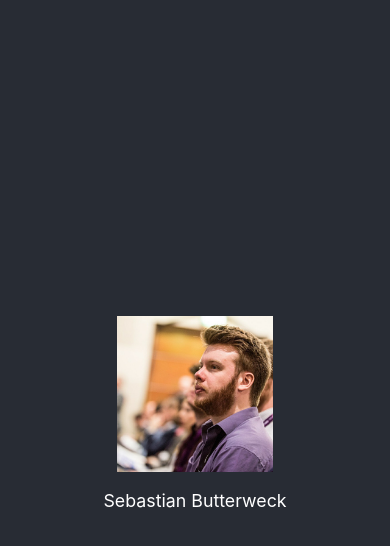
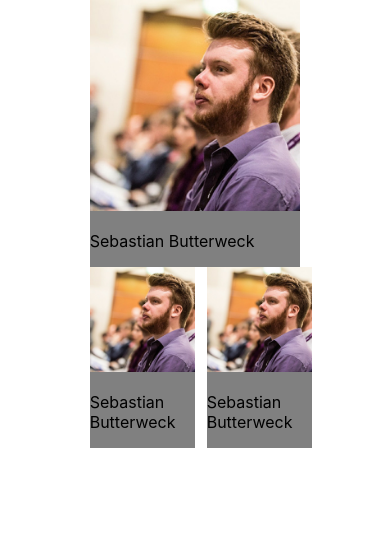
Before and after one commit to Butterweck/butt3rweck.com, a React (Create React App) app: page / in a window 390 px wide. Shown: the top 546 px of the page. Built offline with nearby package versions, Linux system fonts and the light colour scheme.

Commit message:
messing around wioth responsiveness

```diff
--- a/src/App.css
+++ b/src/App.css
@@ -1,31 +1,28 @@
 .App {
-  text-align: center;
+  position: relative;
+  width: 60%;
+  margin: 0 auto;
+  background-color: black;
 }
 
-.App-logo {
-  height: 40vmin;
+.All {
+  background-color: grey;
+  margin-left: 5%;
 }
 
-.App-header {
-  background-color: #282c34;
-  min-height: 100vh;
-  display: flex;
-  flex-direction: column;
-  align-items: center;
-  justify-content: center;
-  font-size: calc(10px + 2vmin);
-  color: white;
+.Full {
+  float: left;
+  width: 90%;
+
 }
 
-.App-link {
-  color: #61dafb;
+.Half {
+  float: left;
+  width: 45%;
+
 }
 
-@keyframes App-logo-spin {
-  from {
-    transform: rotate(0deg);
-  }
-  to {
-    transform: rotate(360deg);
-  }
+.Image {
+  max-width: 100%;
+  height: auto;
 }
--- a/src/App.js
+++ b/src/App.js
@@ -2,12 +2,15 @@ import React, { Component } from "react";
 import logo from "./imgs/profile.jpg";
 import "./App.css";
 import { Header } from "./components/Header";
+import { Offers } from "./components/Offers";
 
 class App extends Component {
   render() {
     return (
-      <div className="App">
+      <div class="App">
         <Header />
+        <Offers />
+        <Offers />
       </div>
     );
   }
--- a/src/components/Header.js
+++ b/src/components/Header.js
@@ -5,9 +5,9 @@ import "../App.css";
 export class Header extends Component {
   render() {
     return (
-      <div className="App">
-        <header className="App-header">
-          <img src={logo} className="App-logo" alt="logo" />
+      <div class="All Full">
+        <header>
+          <img src={logo} class="Image" alt="logo" />
           <p>Sebastian Butterweck</p>
         </header>
       </div>
--- a/src/components/Offers.js
+++ b/src/components/Offers.js
@@ -0,0 +1,16 @@
+import React, { Component } from "react";
+import logo from "../imgs/profile.jpg";
+import "../App.css";
+
+export class Offers extends Component {
+  render() {
+    return (
+      <div class="All Half">
+        <header>
+          <img src={logo} class="Image" alt="logo" />
+          <p>Sebastian Butterweck</p>
+        </header>
+      </div>
+    );
+  }
+}
```
